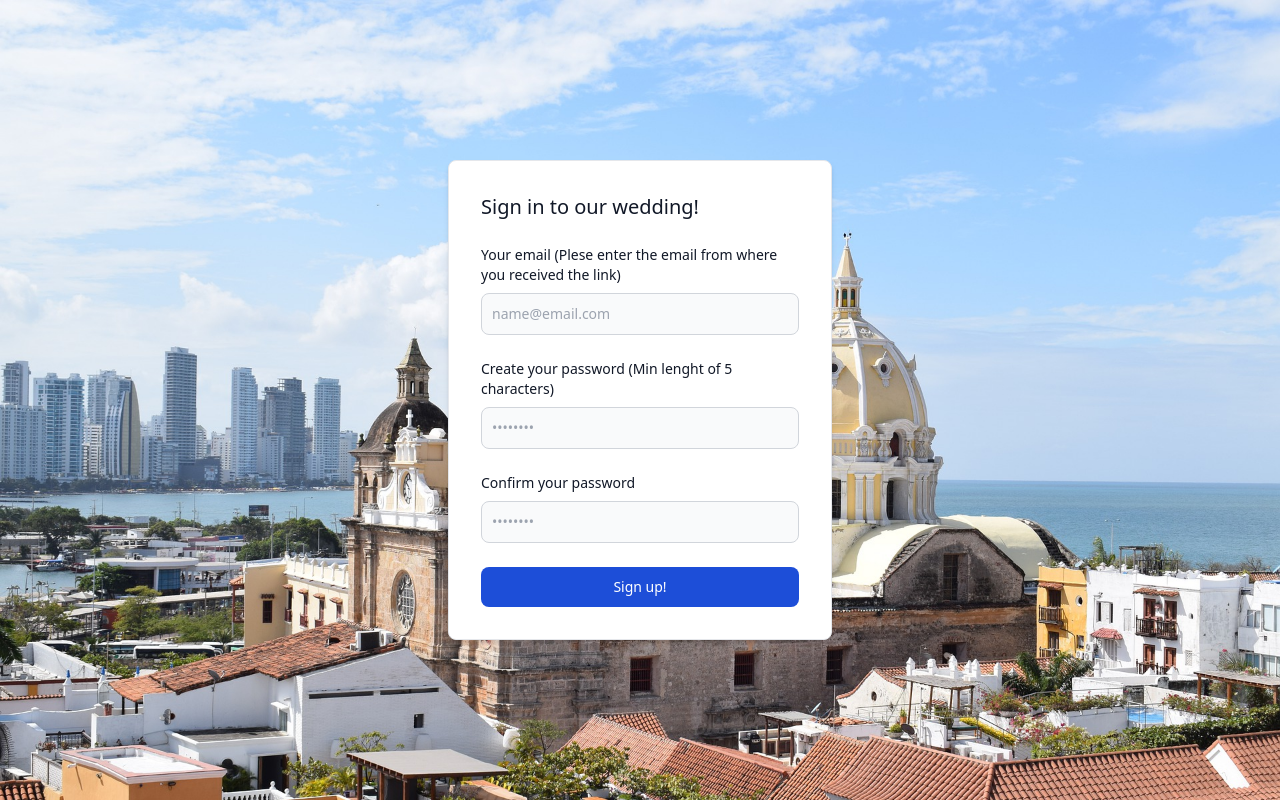
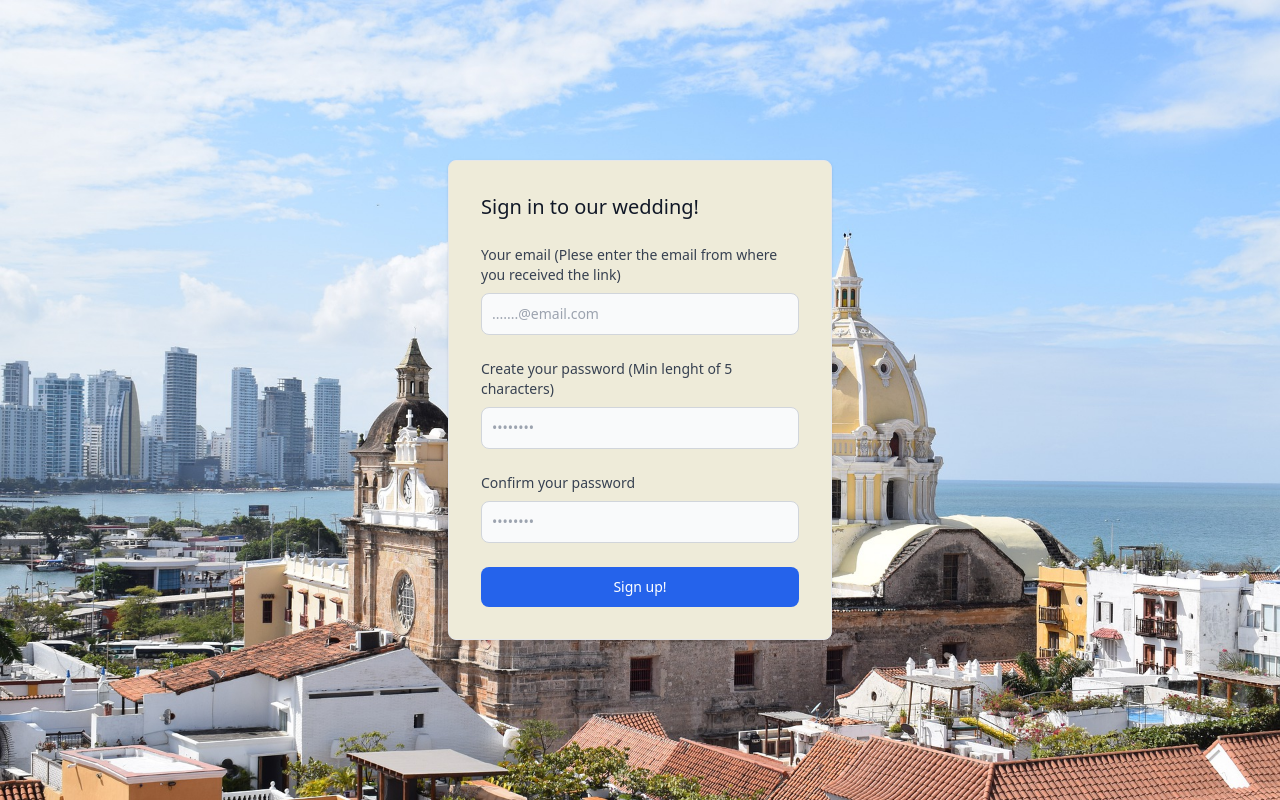
Before and after one commit to PFZM/wedding_app, a React (Create React App) app in the folder client/: page /signup in a window 1280 px wide. Built offline with nearby package versions, Linux system fonts and the light colour scheme.

Commit message:
fix css login and signup

```diff
--- a/client/src/pages/LandingPage.js
+++ b/client/src/pages/LandingPage.js
@@ -24,16 +24,13 @@ function LandingPage() {
               </h2>
             </div>
             <Link to="/login">
-              <button className="w-full text-white bg-blue-700 hover:bg-blue-800 focus:ring-4 focus:ring-blue-300 font-medium rounded-lg text-sm px-5 py-2.5 text-center dark:bg-blue-600 dark:hover:bg-blue-700 dark:focus:ring-blue-800">
+              <button className="w-full text-white bg-blue-600 hover:bg-blue-700 focus:ring-4 focus:ring-blue-800 font-medium rounded-lg text-sm px-5 py-2.5 text-center">
                 Login to your account
               </button>
             </Link>
             <div className="text-sm font-medium pt-5 text-gray-500">
               Not registered?{" "}
-              <Link
-                to="/signup"
-                className="text-blue-700 hover:underline dark:text-blue-500"
-              >
+              <Link to="/signup" className="text-blue-500 hover:underline">
                 Sign Up
               </Link>
             </div>
--- a/client/src/pages/Login.js
+++ b/client/src/pages/Login.js
@@ -39,15 +39,15 @@ const Login = () => {
 
   return (
     <div className="bg-cover bg-login-signup-bkg max-w-none mx-auto  flex h-screen justify-center items-center">
-      <div className="bg-white shadow-md border border-gray-200 rounded-lg max-w-sm p-4 sm:p-6 lg:p-8 dark:bg-gray-800 dark:border-gray-700">
+      <div className="bg-pearl-white shadow border border-gray-200 rounded-lg max-w-sm p-4 sm:p-6 lg:p-8">
         <form className="space-y-6" onSubmit={handleFormSubmit}>
-          <h3 className="text-xl font-medium text-gray-900 dark:text-white">
+          <h3 className="text-xl font-medium text-gray-900">
             Welcome back! Please log-in
           </h3>
           <div>
             <label
               htmlFor="email"
-              className="text-sm font-medium text-gray-900 block mb-2 dark:text-gray-300"
+              className="text-sm font-medium text-gray-700 block mb-2"
             >
               Your email
             </label>
@@ -55,8 +55,8 @@ const Login = () => {
               type="email"
               name="email"
               value={formState.email}
-              className="bg-gray-50 border border-gray-300 text-gray-900 sm:text-sm rounded-lg focus:ring-blue-500 focus:border-blue-500 block w-full p-2.5 dark:bg-gray-600 dark:border-gray-500 dark:placeholder-gray-400 dark:text-white"
-              placeholder="name@email.com"
+              className="bg-gray-50 border border-gray-300 text-gray-900 sm:text-sm rounded-lg focus:ring-blue-500 focus:border-blue-500 block w-full p-2.5"
+              placeholder=".......@email.com"
               required
               onChange={handleChange}
             />
@@ -64,7 +64,7 @@ const Login = () => {
           <div>
             <label
               htmlFor="password"
-              className="text-sm font-medium text-gray-900 block mb-2 dark:text-gray-300"
+              className="text-sm font-medium text-gray-700 block mb-2"
             >
               Your password
             </label>
@@ -73,7 +73,7 @@ const Login = () => {
               name="password"
               value={formState.password}
               placeholder="••••••••"
-              className="bg-gray-50 border border-gray-300 text-gray-900 sm:text-sm rounded-lg focus:ring-blue-500 focus:border-blue-500 block w-full p-2.5 dark:bg-gray-600 dark:border-gray-500 dark:placeholder-gray-400 dark:text-white"
+              className="bg-gray-50 border border-gray-300 text-gray-900 sm:text-sm rounded-lg focus:ring-blue-500 focus:border-blue-500 block w-full p-2.5"
               required
               onChange={handleChange}
             />
@@ -86,16 +86,13 @@ const Login = () => {
           </div>
           <button
             type="submit"
-            className="w-full text-white bg-blue-700 hover:bg-blue-800 focus:ring-4 focus:ring-blue-300 font-medium rounded-lg text-sm px-5 py-2.5 text-center dark:bg-blue-600 dark:hover:bg-blue-700 dark:focus:ring-blue-800"
+            className="w-full text-white bg-blue-600 hover:bg-blue-700 focus:ring-4 focus:ring-blue-800 font-medium rounded-lg text-sm px-5 py-2.5 text-center"
           >
             Login to your account
           </button>
-          <div className="text-sm font-medium text-gray-500 dark:text-gray-300">
+          <div className="text-sm font-medium text-gray-500">
             Not registered?{" "}
-            <Link
-              to="/signup"
-              className="text-blue-700 hover:underline dark:text-blue-500"
-            >
+            <Link to="/signup" className="text-blue-500 hover:underline">
               Sign Up
             </Link>
           </div>
--- a/client/src/pages/Signup.js
+++ b/client/src/pages/Signup.js
@@ -53,15 +53,15 @@ const Signup = () => {
 
   return (
     <div className="bg-cover bg-login-signup-bkg max-w-none mx-auto  flex h-screen justify-center items-center">
-      <div className="bg-white shadow-md border border-gray-200 rounded-lg max-w-sm p-4 sm:p-6 lg:p-8 dark:bg-gray-800 dark:border-gray-700">
+      <div className="bg-pearl-white shadow border border-gray-200 rounded-lg max-w-sm p-4 sm:p-6 lg:p-8">
         <form className="space-y-6" onSubmit={handleFormSubmit}>
-          <h3 className="text-xl font-medium text-gray-900 dark:text-white">
+          <h3 className="text-xl font-medium text-gray-900">
             Sign in to our wedding!
           </h3>
           <div>
             <label
               htmlFor="email"
-              className="text-sm font-medium text-gray-900 block mb-2 dark:text-gray-300"
+              className="text-sm font-medium text-gray-700 block mb-2"
             >
               Your email (Plese enter the email from where you received the
               link)
@@ -70,8 +70,8 @@ const Signup = () => {
               type="email"
               name="email"
               value={formState.email}
-              className="bg-gray-50 border border-gray-300 text-gray-900 sm:text-sm rounded-lg focus:ring-blue-500 focus:border-blue-500 block w-full p-2.5 dark:bg-gray-600 dark:border-gray-500 dark:placeholder-gray-400 dark:text-white"
-              placeholder="name@email.com"
+              className="bg-gray-50 border border-gray-300 text-gray-900 sm:text-sm rounded-lg focus:ring-blue-500 focus:border-blue-500 block w-full p-2.5"
+              placeholder=".......@email.com"
               required
               onChange={handleChange}
             />
@@ -79,7 +79,7 @@ const Signup = () => {
           <div>
             <label
               htmlFor="password"
-              className="text-sm font-medium text-gray-900 block mb-2 dark:text-gray-300"
+              className="text-sm font-medium text-gray-700 block mb-2"
             >
               Create your password (Min lenght of 5 characters)
             </label>
@@ -88,7 +88,7 @@ const Signup = () => {
               name="password"
               value={formState.password}
               placeholder="••••••••"
-              className="bg-gray-50 border border-gray-300 text-gray-900 sm:text-sm rounded-lg focus:ring-blue-500 focus:border-blue-500 block w-full p-2.5 dark:bg-gray-600 dark:border-gray-500 dark:placeholder-gray-400 dark:text-white"
+              className="bg-gray-50 border border-gray-300 text-gray-900 sm:text-sm rounded-lg focus:ring-blue-500 focus:border-blue-500 block w-full p-2.5"
               required
               onChange={handleChange}
             />
@@ -96,7 +96,7 @@ const Signup = () => {
           <div>
             <label
               htmlFor="passwordConfirmation"
-              className="text-sm font-medium text-gray-900 block mb-2 dark:text-gray-300"
+              className="text-sm font-medium text-gray-700 block mb-2"
             >
               Confirm your password
             </label>
@@ -105,14 +105,14 @@ const Signup = () => {
               name="passwordConfirmation"
               value={formState.passwordConfirmation}
               placeholder="••••••••"
-              className="bg-gray-50 border border-gray-300 text-gray-900 sm:text-sm rounded-lg focus:ring-blue-500 focus:border-blue-500 block w-full p-2.5 dark:bg-gray-600 dark:border-gray-500 dark:placeholder-gray-400 dark:text-white"
+              className="bg-gray-50 border border-gray-300 text-gray-900 sm:text-sm rounded-lg focus:ring-blue-500 focus:border-blue-500 block w-full p-2.5"
               required
               onChange={handleChange}
             />
           </div>
           <button
             type="submit"
-            className="w-full text-white bg-blue-700 hover:bg-blue-800 focus:ring-4 focus:ring-blue-300 font-medium rounded-lg text-sm px-5 py-2.5 text-center dark:bg-blue-600 dark:hover:bg-blue-700 dark:focus:ring-blue-800"
+            className="w-full text-white bg-blue-600 hover:bg-blue-700 focus:ring-4 focus:ring-blue-800 font-medium rounded-lg text-sm px-5 py-2.5 text-center"
           >
             Sign up!
           </button>
```
